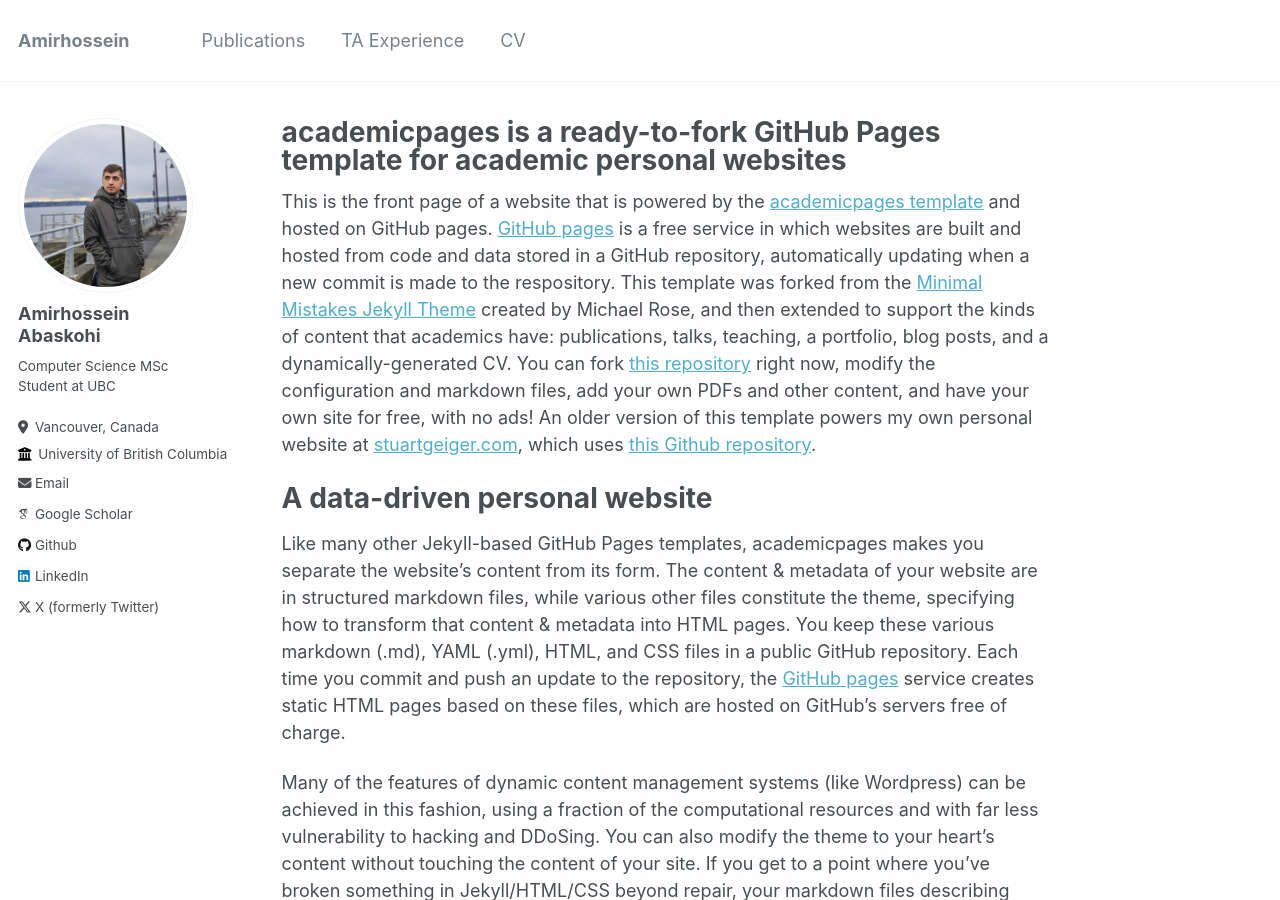
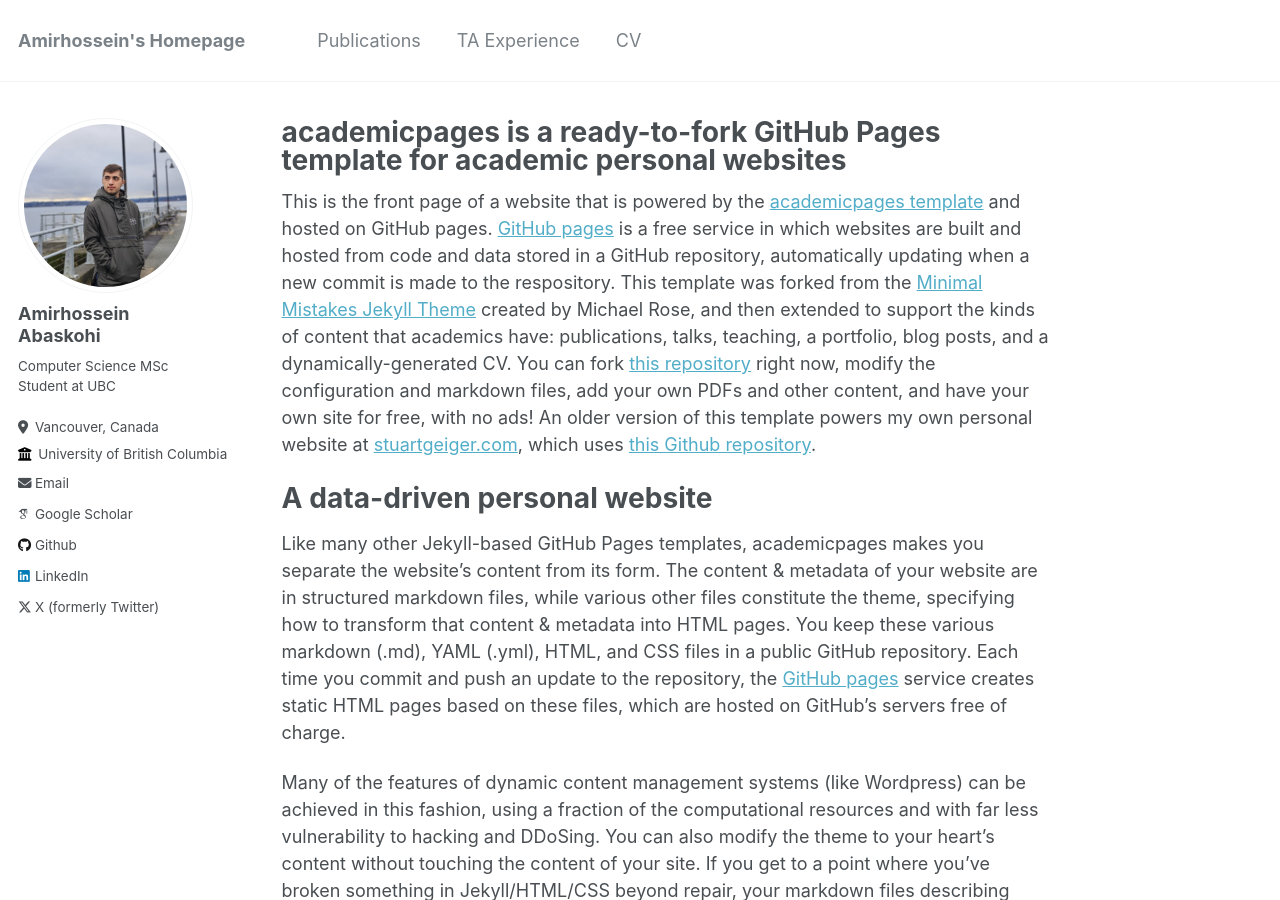
Before and after one commit to AmirAbaskohi/AmirAbaskohi.github.io, a Jekyll site: the page built from _pages/about.md, in a window 1280 px wide and 900 px high. Built offline with Jekyll 4.4.1, drawn with Linux system fonts in a browser that asks for light colours; some web fonts are replaced.

Commit message:
Started academic pages.

```diff
--- a/_config.yml
+++ b/_config.yml
@@ -8,7 +8,7 @@
 
 # Basic Site Settings
 locale                   : "en-US"
-title                    : "Amirhossein"
+title                    : "Amirhossein's Homepage"
 title_separator          : "-"
 name                     : &name "Amirhossein Abaskohi"
 description              : &description "personal description"
@@ -32,7 +32,7 @@
 
   # Academic websites
   arxiv            : # URL - Update with the correct link to your profile
-  googlescholar    : "https://scholar.google.com/?authuser=1#d=gs_hdr_drw&t=1708705883418"
+  googlescholar    : "https://scholar.google.com/citations?user=Xn--pmkAAAAJ"
   impactstory      : # URL
   orcid            : # "http://orcid.org/yourorcidurl"
   pubmed           : # "https://www.ncbi.nlm.nih.gov/pubmed/?term=john+snow"
```
